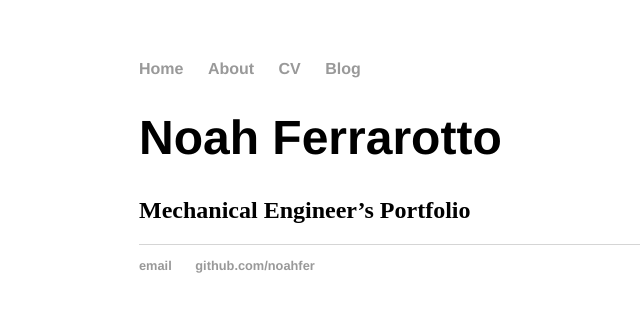
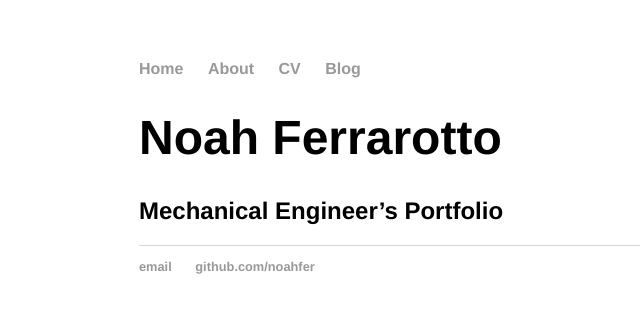
Before and after one commit to noahfer/noahfer.github.io, a Jekyll site: the page built from index.md, in a window 1280 px wide. Shown: the top 313 px of the page, without its empty margins (53-693 px from the left). Built offline with Jekyll 4.4.1, drawn with Linux system fonts in a browser that asks for light colours.

Commit message:
Update main.css

```diff
--- a/css/main.css
+++ b/css/main.css
@@ -1,4 +1,5 @@
 body {
+    font-family:'Helvetica', 'Arial', 'Sans-Serif';
     margin: 60px auto;
     width: 70%;
 }
@@ -13,22 +14,27 @@ nav ul li, footer ul li {
     margin-right: 20px;
 }
 a {
+    font-family:'Helvetica', 'Arial', 'Sans-Serif';
     text-decoration: none;
     color: #999;
 }
 a:hover {
+    font-family:'Helvetica', 'Arial', 'Sans-Serif';
     text-decoration: underline;
 }
 h1 {
+    font-family:'Helvetica', 'Arial', 'Sans-Serif';
     font-size: 3em;
     font-family:'Helvetica', 'Arial', 'Sans-Serif';
 }
 p {
+    font-family:'Helvetica', 'Arial', 'Sans-Serif';
     font-size: 1.5em;
     line-height: 1.4em;
     color: #333;
 }
 footer {
+    font-family:'Helvetica', 'Arial', 'Sans-Serif';
     border-top: 1px solid #d5d5d5;
     font-size: .8em;
 }
```
